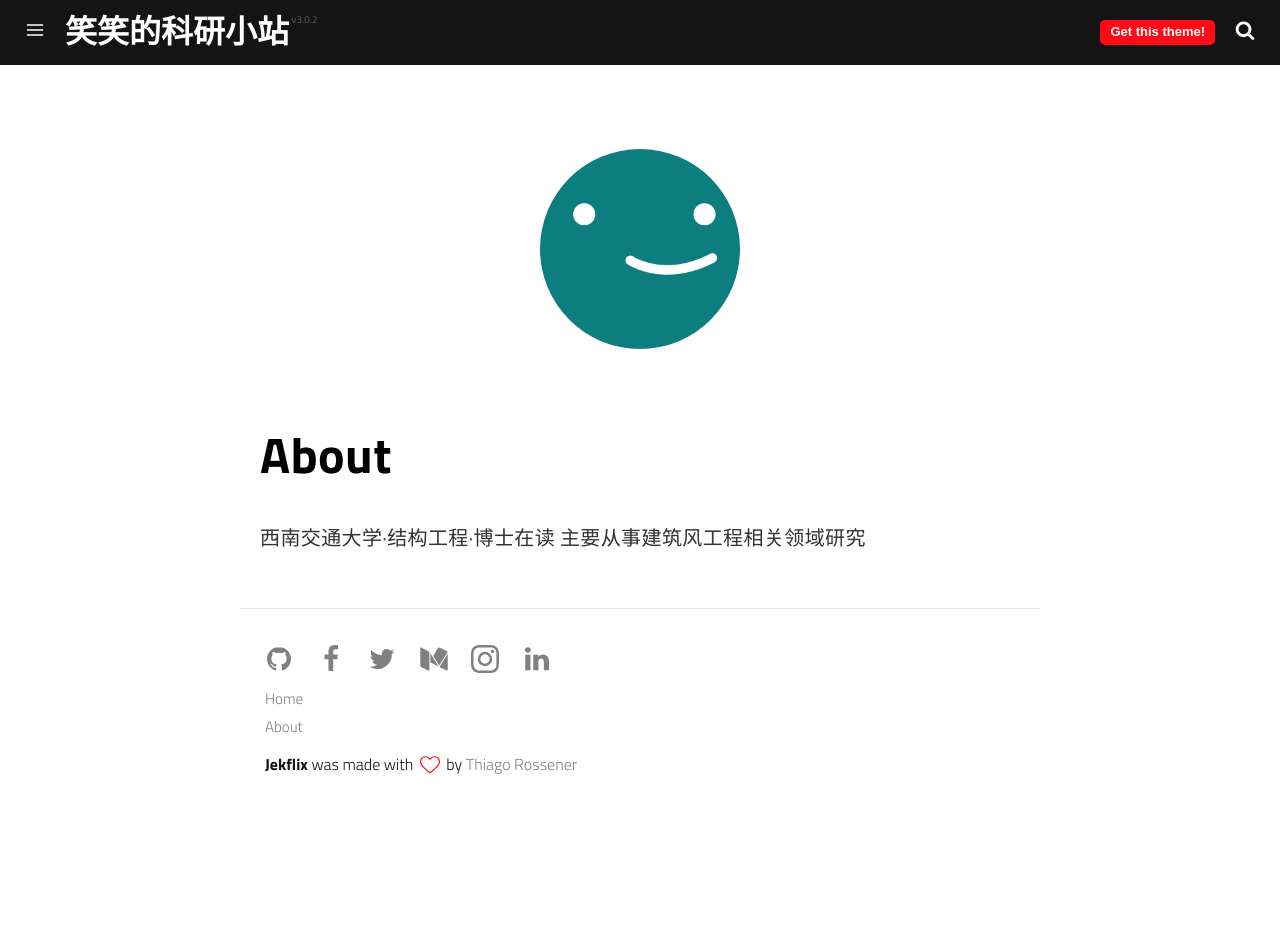
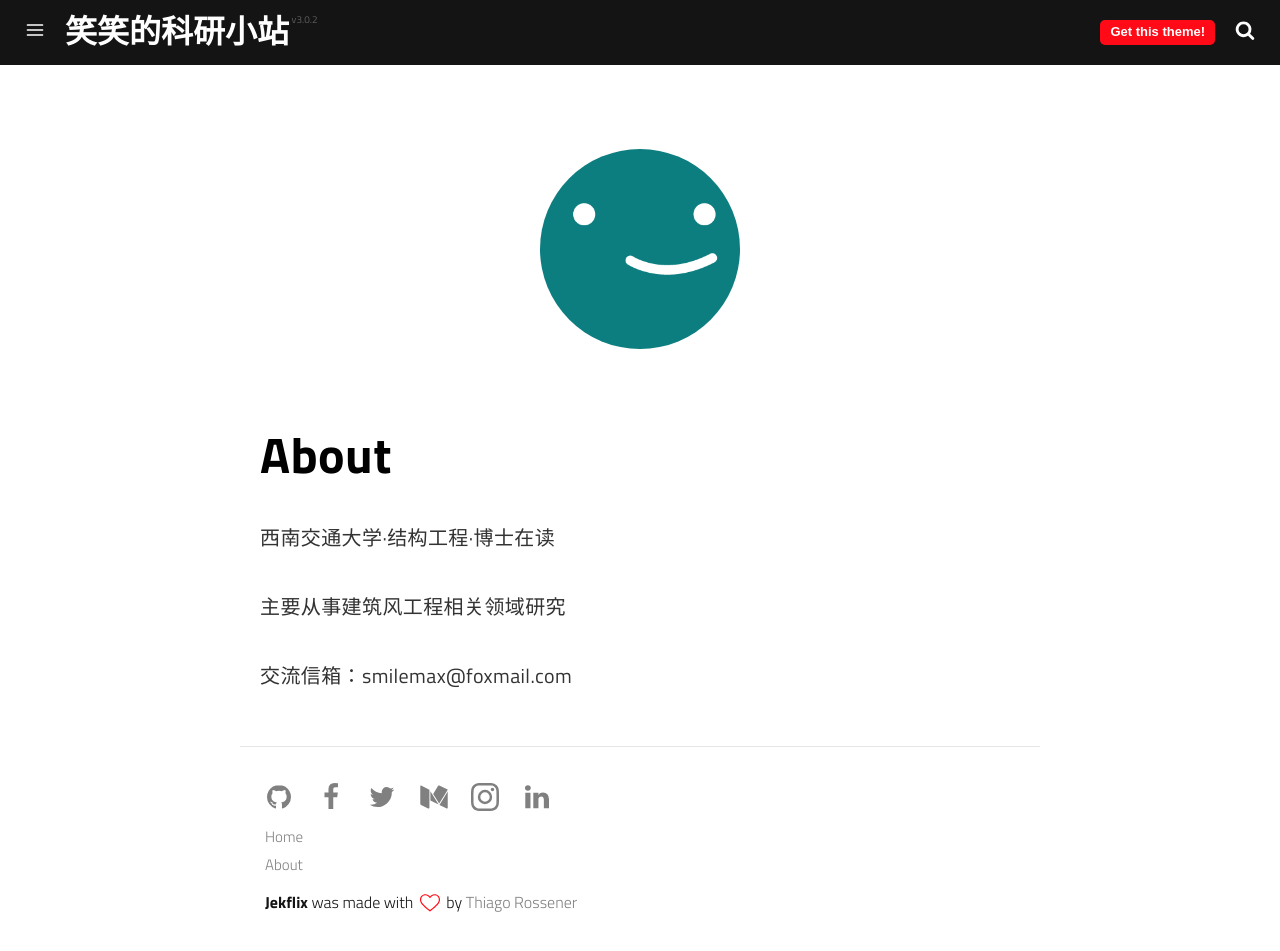
Before and after one commit to fightingxiaoxiao/fightingxiaoxiao.github.io, a Jekyll site: the page built from pages/about.md, in a window 1280 px wide and 951 px high. Built offline with Jekyll 4.4.1, drawn with Linux system fonts in a browser that asks for light colours; a script that is not in the unit is left out.

Commit message:
Update about.md

```diff
--- a/pages/about.md
+++ b/pages/about.md
@@ -9,5 +9,6 @@ permalink: /about/
 
 # About
 
-西南交通大学·结构工程·博士在读
-主要从事建筑风工程相关领域研究
+<p>西南交通大学·结构工程·博士在读</p>
+<p>主要从事建筑风工程相关领域研究</p>
+<p>交流信箱：smilemax@foxmail.com</p>
```
